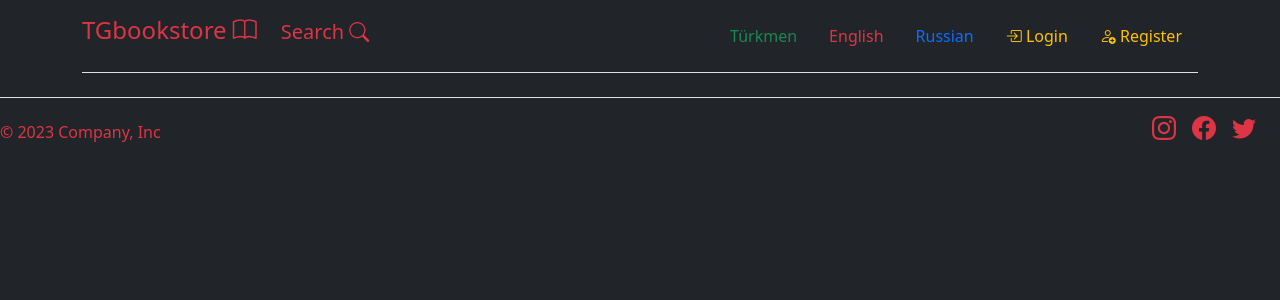
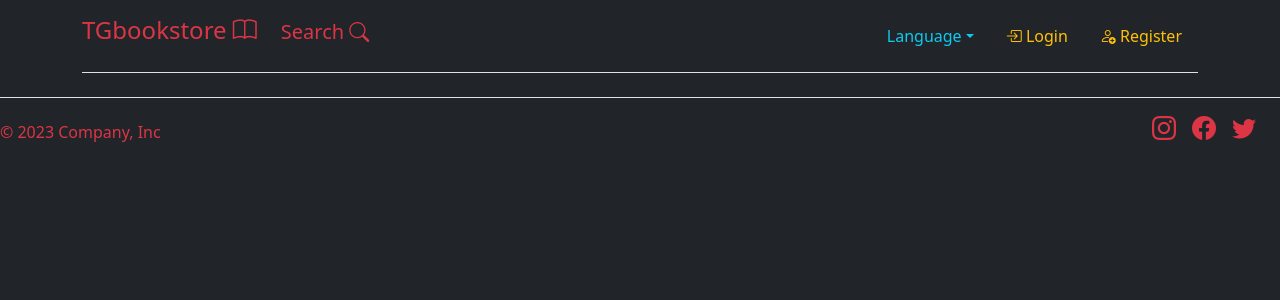
Before and after one commit to tirkeshdev/secondExamOfC10, a Laravel app: page /reviews in a window 1280 px wide. Shown: the top 300 px of the page. Run offline with Laravel 10, Linux system fonts and the light colour scheme; data comes from the database, SQL or seed files in the repository; tables that the repository leaves empty hold one stand-in row (values such as "Sample post").

Commit message:
ninth commit

```diff
--- a/lang/en/app.php
+++ b/lang/en/app.php
@@ -3,6 +3,7 @@
 return [
     'search' => 'Search',
     'review' => 'Review',
+    'languages' =>'Language',
     'addtocart' => 'Add to cart',
     'book' => 'Book',
     'books' => 'Books',
--- a/lang/ru/app.php
+++ b/lang/ru/app.php
@@ -2,6 +2,7 @@
 return [
     'search' => 'Поиск',
     'review' => 'Отзыв',
+    'languages' =>'Язык',
     'addtocart' => 'Добавить в карту',
     'book' => 'Книга',
     'books' => 'Книги',
--- a/lang/tm/app.php
+++ b/lang/tm/app.php
@@ -2,6 +2,7 @@
 return [
     'search' => 'Gözleg',
     'review' => 'Teswir',
+    'languages' =>'Dil',
     'addtocart' => 'Karta goş',
     'book' => 'Kitap',
     'books' => 'Kitaplar',
--- a/resources/views/app/nav.blade.php
+++ b/resources/views/app/nav.blade.php
@@ -8,15 +8,20 @@
         </a>
 
         <ul class="nav nav-pills">
-            <li class="nav-item">
-                <a class="nav-link link-success" href="{{ route('locale', 'tm') }}">Türkmen</a>
-            </li>
-            <li class="nav-item">
-                <a class="nav-link link-danger" href="{{ route('locale', 'en') }}">English</a>
-            </li>
-            <li class="nav-item">
-                <a class="nav-link link-primary" href="{{ route('locale', 'ru') }}">Russian</a>
-            </li>
+            <a class="nav-link dropdown-toggle link-info" href="#" data-bs-toggle="dropdown" aria-expanded="false">@lang('app.languages')</a>
+            <ul class="dropdown-menu">
+                <li class="dropdown-item">
+                    <a class="nav-link" href="{{ route('locale', 'tm') }}"><img src="https://emojio.ru/images/apple-b/1f1f9-1f1f2.png" alt="" style="width: 20px"> </a>
+                </li>
+                <li class="dropdown-item">
+                    <a class="nav-link" href="{{ route('locale', 'en') }}"><img src="https://emojio.ru/images/apple-b/1f1ec-1f1e7.png" alt="" style="width: 20px"></a>
+                </li>
+                <li class="dropdown-item">
+                    <a class="nav-link" href="{{ route('locale', 'ru') }}"><img src="https://emojio.ru/images/apple-b/1f1f7-1f1fa.png" alt="" style="width: 20px"></a>
+                </li>
+            </ul>
+
+
             @auth
                 <li class="nav-item pt-2 px-2">
                     <a href="{{route('reviews')}}" class="text-decoration-none link-warning {{request()->routeIs('reviews') ? 'link-dark text-decoration-none bg-warning py-1 px-2 rounded-4': ''}}">@lang('app.review')</a>
```
